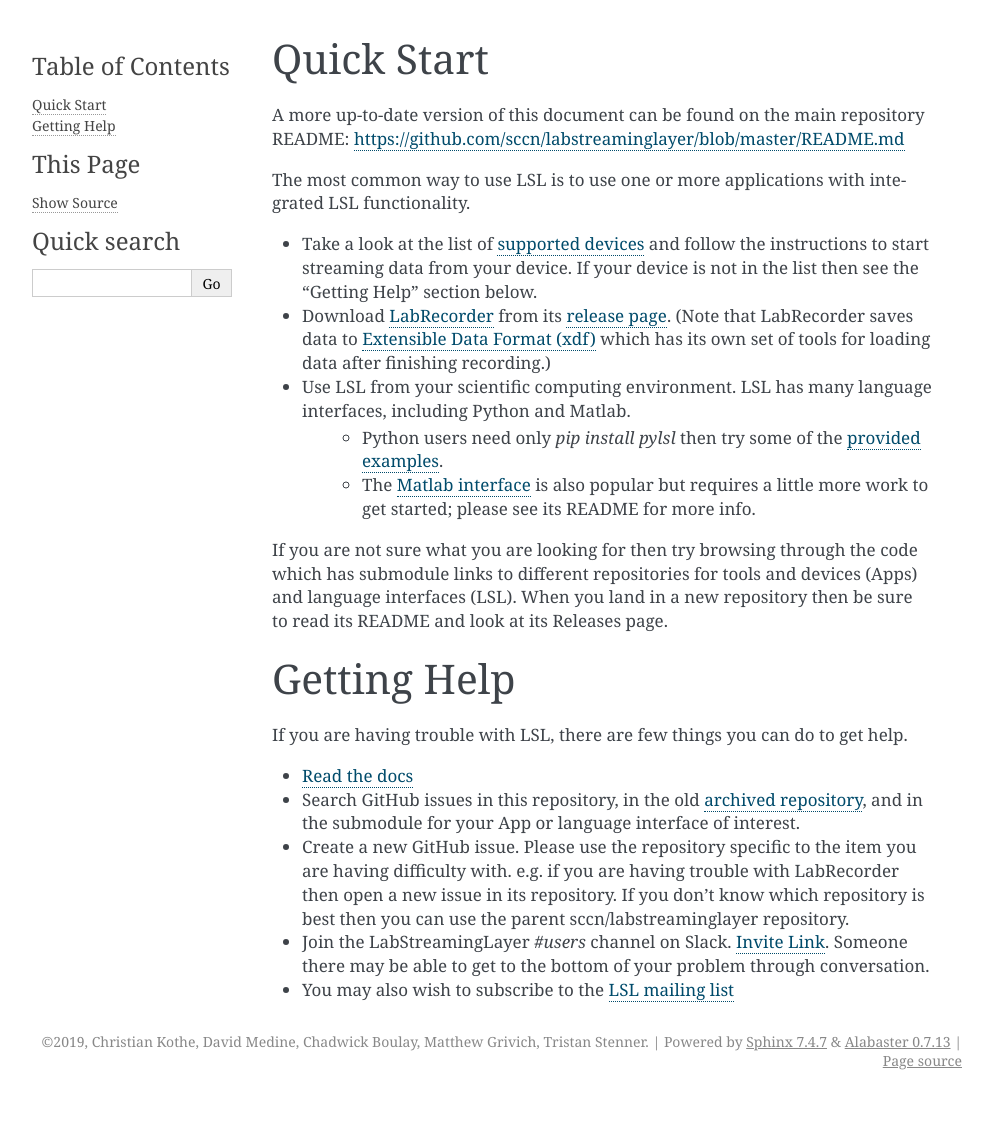
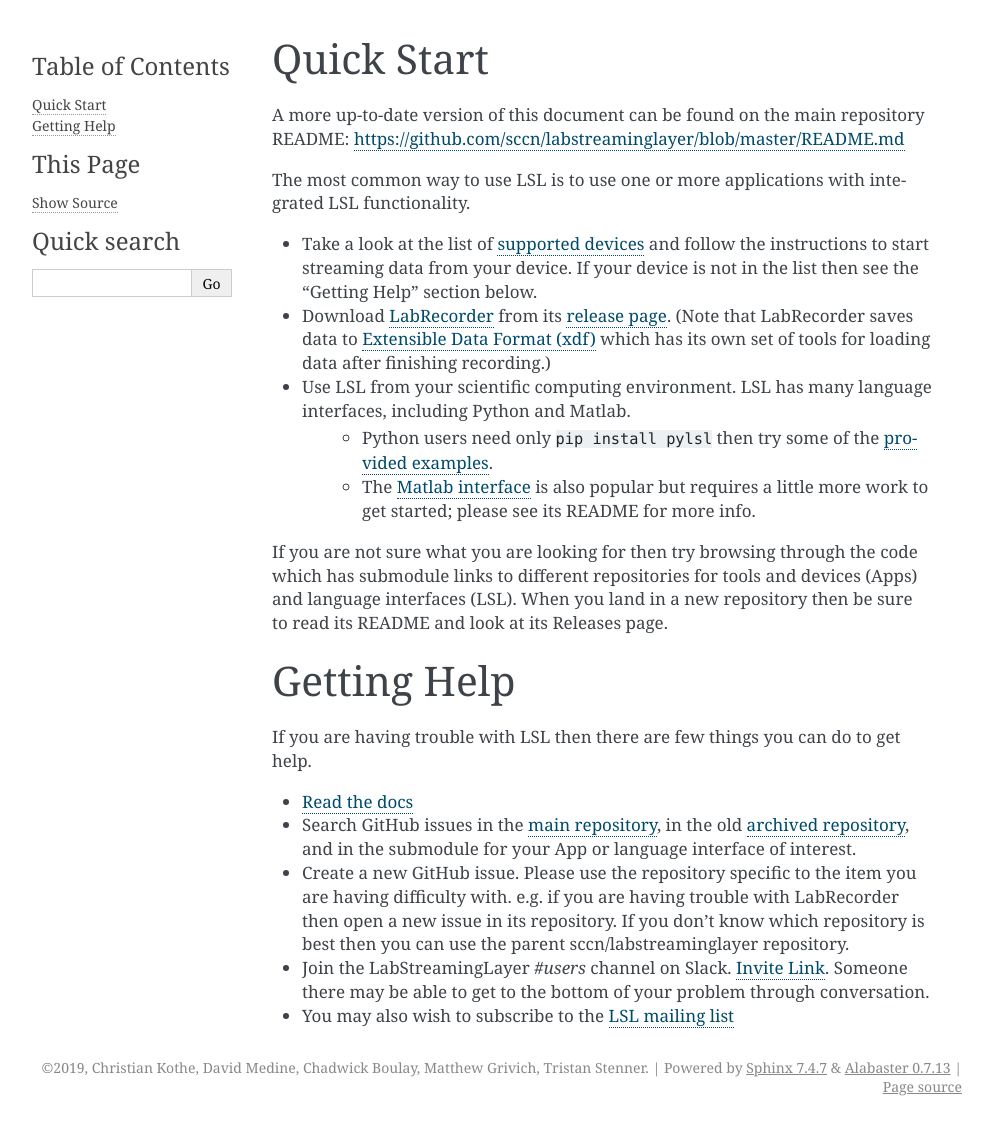
Before and after one commit to sccn/labstreaminglayer, a Sphinx documentation site: the page built from docs/info/getting_started.rst, in a window 1280 px wide. Shown: the whole page, without its empty margins (148-1141 px from the left). Built offline with Sphinx 7.4.7, drawn with Linux system fonts in a browser that asks for light colours; before the commit the page ends 1100 px from its top, so only the background shows below that.

Commit message:
trying interdoc ref in info

```diff
--- a/docs/info/getting_started.rst
+++ b/docs/info/getting_started.rst
@@ -9,7 +9,7 @@
 * Take a look at the list of `supported devices <https://labstreaminglayer.readthedocs.io/en/latest/info/supported_devices.html>`_ and follow the instructions to start streaming data from your device. If your device is not in the list then see the "Getting Help" section below.
 * Download `LabRecorder <https://github.com/labstreaminglayer/App-LabRecorder>`_ from its `release page <https://github.com/labstreaminglayer/App-LabRecorder/releases>`_. (Note that LabRecorder saves data to `Extensible Data Format (xdf) <https://github.com/sccn/xdf>`_ which has its own set of tools for loading data after finishing recording.)
 * Use LSL from your scientific computing environment. LSL has many language interfaces, including Python and Matlab.
-    * Python users need only `pip install pylsl` then try some of the `provided examples <https://github.com/labstreaminglayer/liblsl-Python/tree/master/pylsl/examples>`_.
+    * Python users need only ``pip install pylsl`` then try some of the `provided examples <https://github.com/labstreaminglayer/liblsl-Python/tree/master/pylsl/examples>`_.
     * The `Matlab interface <https://github.com/labstreaminglayer/liblsl-Matlab/>`_ is also popular but requires a little more work to get started; please see its README for more info.
 
 If you are not sure what you are looking for then try browsing through the code which has submodule links to different repositories for tools and devices (Apps) and language interfaces (LSL). When you land in a new repository then be sure to read its README and look at its Releases page.
@@ -17,10 +17,10 @@
 Getting Help
 ############
 
-If you are having trouble with LSL, there are few things you can do to get help.
+If you are having trouble with LSL then there are few things you can do to get help.
 
 * `Read the docs <https://labstreaminglayer.readthedocs.io/>`_
-* Search GitHub issues in this repository, in the old `archived repository <https://github.com/sccn/lsl_archived>`_, and in the submodule for your App or language interface of interest.
+* Search GitHub issues in the `main repository <https://github.com/sccn/labstreaminglayer>`_, in the old `archived repository <https://github.com/sccn/lsl_archived>`_, and in the submodule for your App or language interface of interest.
 * Create a new GitHub issue. Please use the repository specific to the item you are having difficulty with. e.g. if you are having trouble with LabRecorder then open a new issue in its repository. If you don't know which repository is best then you can use the parent sccn/labstreaminglayer repository.
 * Join the LabStreamingLayer `#users` channel on Slack. `Invite Link <https://join.slack.com/t/labstreaminglayer/shared_invite/enQtMzA2NjEwNDk0NjA5LTcyYWI4ZDk5OTY5MGI2YWYxNmViNjhkYWRhZTkwYWM0ODY0Y2M0YzdlZDRkZTg1OTUwZDU2M2UwNDgwYzUzNDg>`_. Someone there may be able to get to the bottom of your problem through conversation.
 * You may also wish to subscribe to the `LSL mailing list <https://mailman.ucsd.edu/mailman/listinfo/lsl-l>`_
--- a/docs/info/intro.rst
+++ b/docs/info/intro.rst
@@ -9,7 +9,7 @@
 The core transport library is `liblsl <https://github.com/labstreaminglayer/liblsl/>`__ and its language interfaces (`C <https://github.com/sccn/liblsl/>`__, `C++ <https://github.com/sccn/liblsl/>`__, `Python <https://github.com/labstreaminglayer/liblsl-Python/>`__, `Java <https://github.com/labstreaminglayer/liblsl-Java/>`__, `C# <https://github.com/labstreaminglayer/liblsl-Csharp/>`__, `MATLAB <https://github.com/labstreaminglayer/liblsl-Matlab/>`__).
 The library is general-purpose and cross-platform (OS Support: Win / Linux / MacOS / `Android <https://github.com/labstreaminglayer/liblsl-Android/>`__ / iOS; Architecture Support: x86 / amd64 / arm).
 
-The suite of tools includes a `recording program <https://github.com/labstreaminglayer/App-LabRecorder>`__, `file importers <https://github.com/sccn/xdf>`__, and apps that make data from a range of `acquisition hardware <https://labstreaminglayer.readthedocs.io/en/latest/info/supported_devices.html>`__ available on the lab network (for example audio, EEG, or motion capture).
+The suite of tools includes a `recording program <https://github.com/labstreaminglayer/App-LabRecorder>`__, `file importers <https://github.com/sccn/xdf>`__, and apps that make data from a range of acquisition hardware (see :doc:`supported_devices`) available on the lab network (for example audio, EEG, or motion capture).
 
 There is an intro lecture/demo on LSL here: http://www.youtube.com/watch?v=Y1at7yrcFW0 (part of an online course on EEG-based brain-computer interfaces).
 
```
